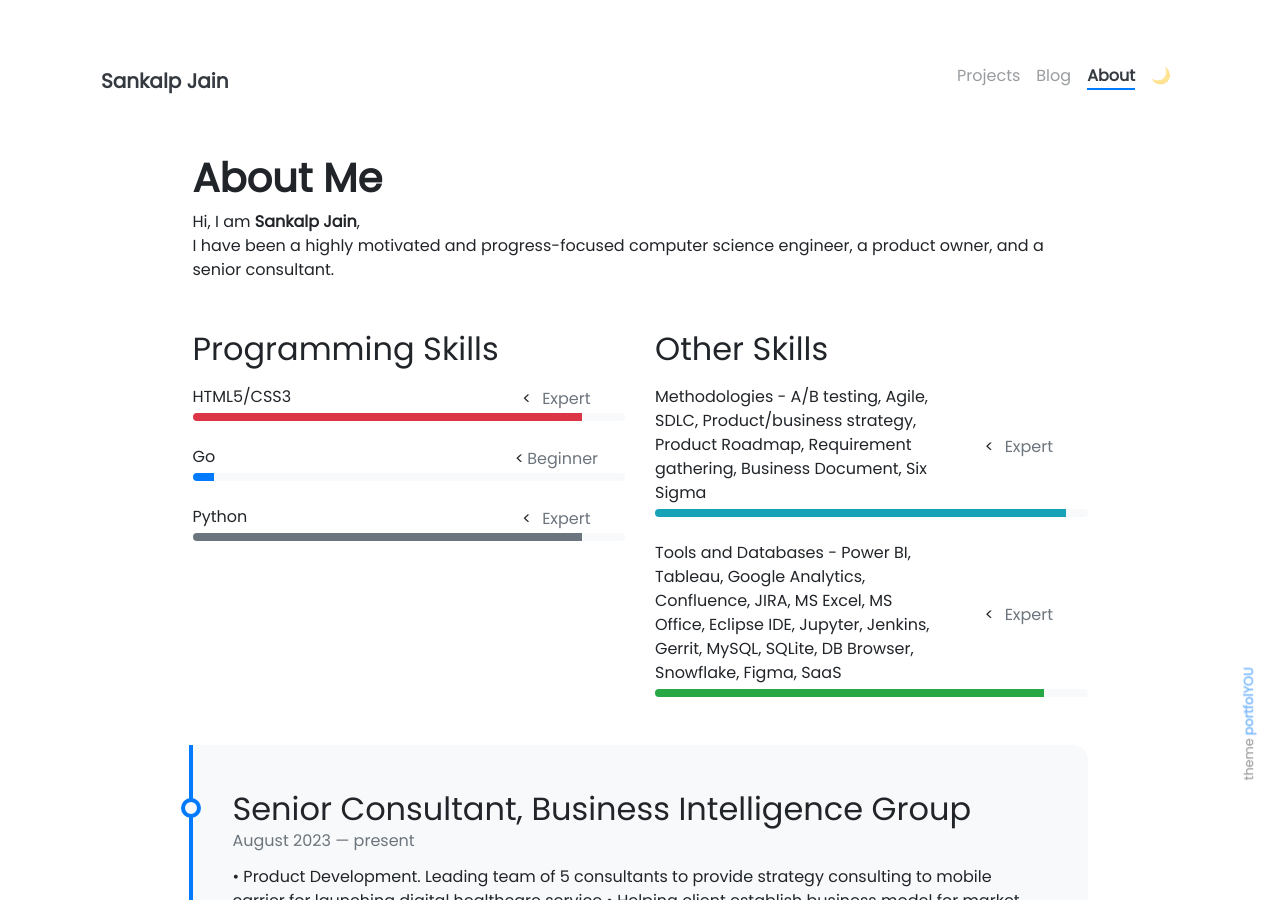
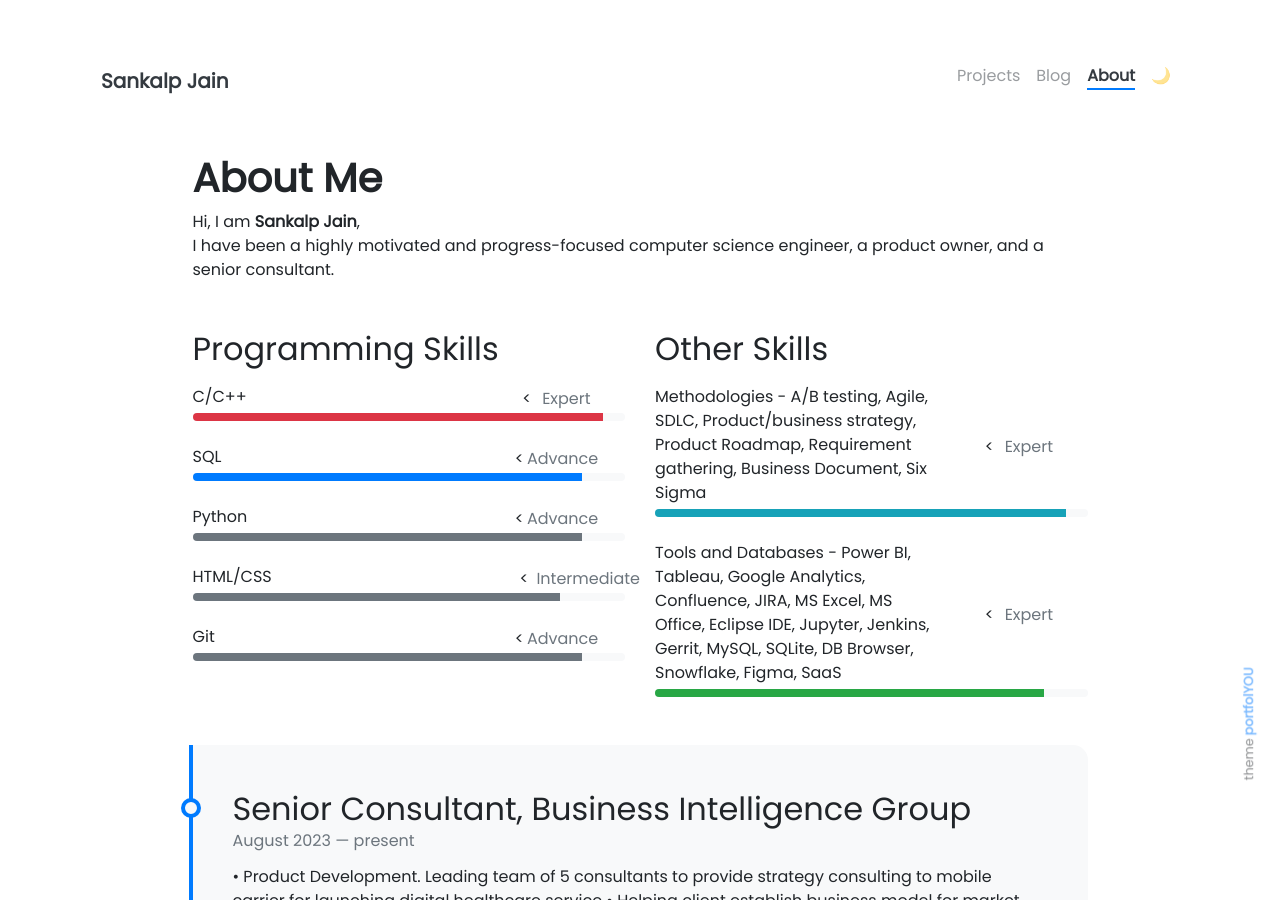
Before and after one commit to sankalpjain63/sankalpjain63.github.io, a Jekyll site: the page built from pages/about.md, in a window 1280 px wide and 900 px high. Built offline with Jekyll 4.4.1, drawn with Linux system fonts in a browser that asks for light colours; nearby versions of some CDN libraries.

Commit message:
programming-skills.yml

```diff
--- a/_data/programming-skills.yml
+++ b/_data/programming-skills.yml
@@ -1,14 +1,24 @@
-- name: HTML5/CSS3
-  percentage: 90
+- name: C/C++
+  percentage: 95
   level: Expert
   color: danger
 
-- name: Go
-  percentage: 5
-  level: Beginner
+- name: SQL
+  percentage: 90
+  level: Advance
   color:
 
 - name: Python
   percentage: 90
-  level: Expert
+  level: Advance
   color: secondary
+
+- name: HTML/CSS
+  percentage: 85
+  level: Intermediate
+  color: secondary
+
+- name: Git
+  percentage: 90
+  level: Advance
+  color: secondary
```
